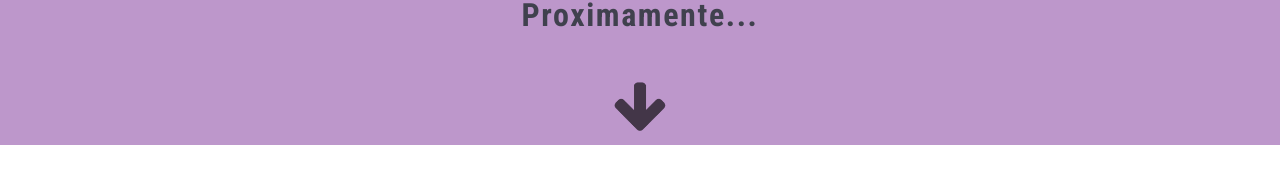
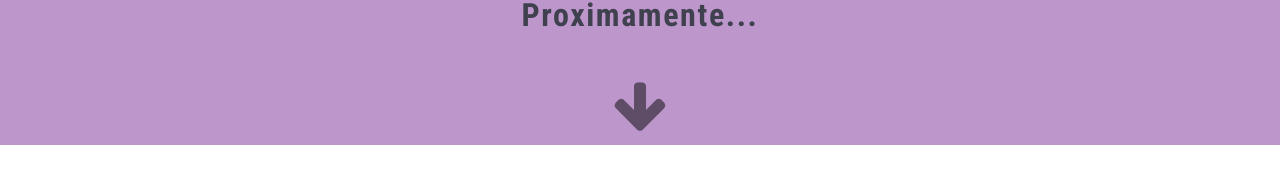
Before and after one commit to Ascadias/BudinesFoxy-FrontEnd, a React (Create React App) app: page / in a window 1280 px wide. In both pictures the pointer is over the element 640 px from the left and 642 px from the top of the page. Shown: the part 533-721 px from the top of the page. Built offline with nearby package versions, Linux system fonts and the light colour scheme.

Commit message:
upgrade transition for title

```diff
--- a/src/components/cover/Cover.css
+++ b/src/components/cover/Cover.css
@@ -35,3 +35,8 @@ h2{
     margin: 0 auto;
     opacity: 0.8;
 }
+
+.Abajo:hover{
+    opacity: 0.7;
+    transition: ease all 0.5s;
+}
```
